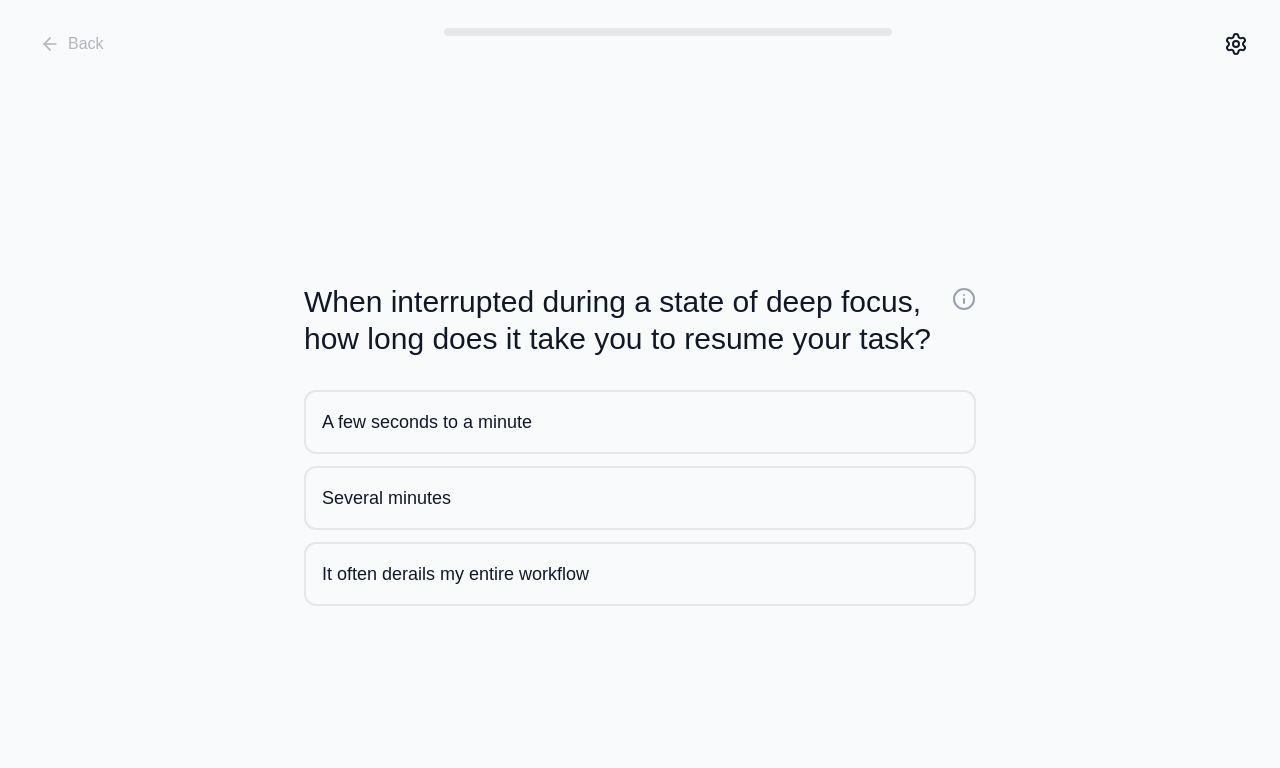
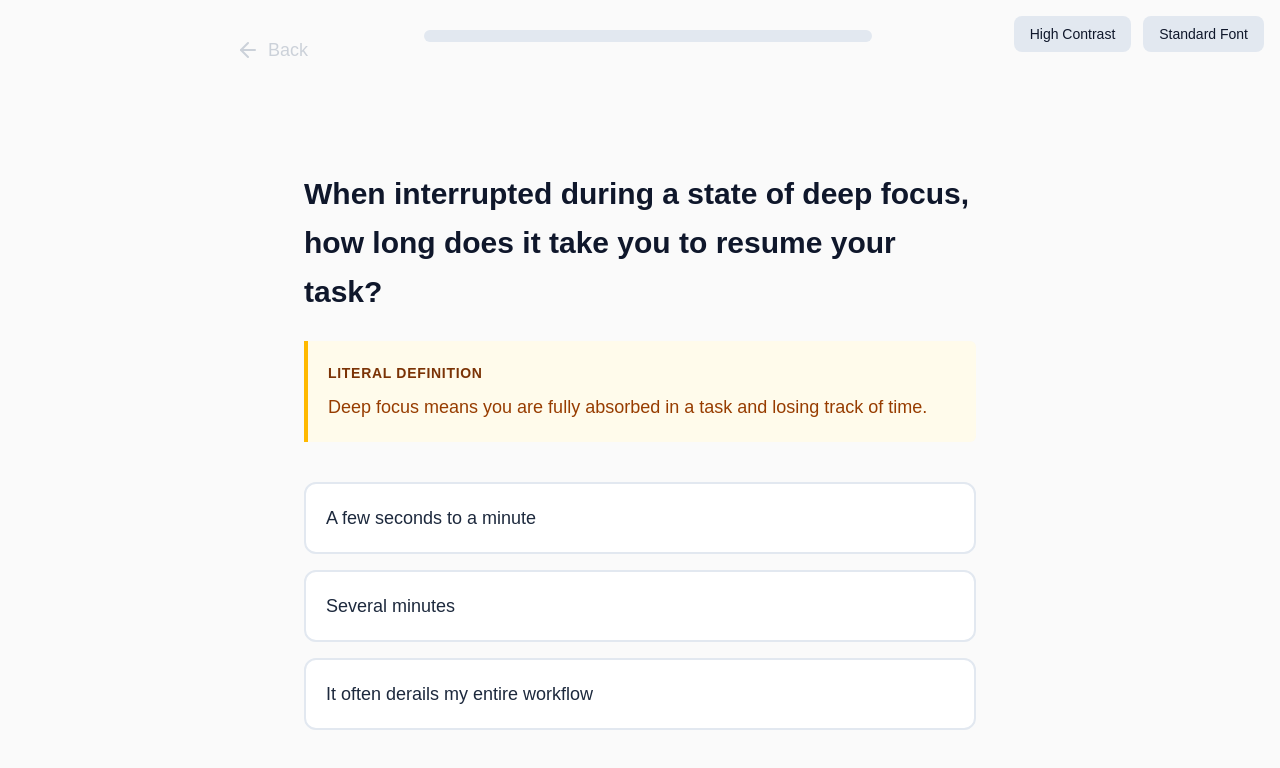
Before and after one commit to curlynesh/jules, a Next.js app in the folder psychometric-engine/: page / in a window 1280 px wide. Shown: the top 768 px of the page. Built offline with nearby package versions, Linux system fonts and the light colour scheme.

Commit message:
feat: enhance UI for neurodivergent accessibility
Co-authored-by: curlynesh <316707793+curlynesh@users.noreply.github.com>

```diff
--- a/psychometric-engine/src/components/assessment/AssessmentRunner.tsx
+++ b/psychometric-engine/src/components/assessment/AssessmentRunner.tsx
@@ -4,11 +4,35 @@ import React, { useState, useEffect } from 'react';
 import { AssessmentSchema } from '../../types/schema';
 import { useAssessmentStore } from '../../store/assessmentStore';
 import { QuestionDisplay } from './QuestionDisplay';
-import { ArrowLeft, Settings, CheckCircle2, CloudLightning, CloudOff } from 'lucide-react';
+import { ArrowLeft, CheckCircle2, CloudLightning, CloudOff } from 'lucide-react';
 
 interface Props {
   schema: AssessmentSchema;
 }
+
+const AccessibilityControls: React.FC<{
+  highContrast: boolean;
+  toggleContrast: () => void;
+  dyslexicFont: boolean;
+  toggleFont: () => void;
+}> = ({ highContrast, toggleContrast, dyslexicFont, toggleFont }) => {
+  return (
+    <div className="fixed top-4 right-4 flex space-x-3 z-50">
+      <button
+        onClick={toggleContrast}
+        className="px-4 py-2 bg-slate-200 hover:bg-slate-300 dark:bg-slate-800 dark:hover:bg-slate-700 text-slate-900 dark:text-slate-100 rounded-lg text-sm font-medium transition-colors focus:outline-none focus:ring-2 focus:ring-blue-500"
+      >
+        {highContrast ? 'Standard Contrast' : 'High Contrast'}
+      </button>
+      <button
+        onClick={toggleFont}
+        className="px-4 py-2 bg-slate-200 hover:bg-slate-300 dark:bg-slate-800 dark:hover:bg-slate-700 text-slate-900 dark:text-slate-100 rounded-lg text-sm font-medium transition-colors focus:outline-none focus:ring-2 focus:ring-blue-500"
+      >
+        {dyslexicFont ? 'Standard Font' : 'Dyslexia Font'}
+      </button>
+    </div>
+  );
+};
 
 export const AssessmentRunner: React.FC<Props> = ({ schema }) => {
   const {
@@ -29,7 +53,6 @@ export const AssessmentRunner: React.FC<Props> = ({ schema }) => {
 
   const [highContrast, setHighContrast] = useState(false);
   const [dyslexicFont, setDyslexicFont] = useState(defaultDyslexicFont);
-  const [showSettings, setShowSettings] = useState(false);
 
   // Initialize store on mount
   useEffect(() => {
@@ -44,11 +67,11 @@ export const AssessmentRunner: React.FC<Props> = ({ schema }) => {
 
   if (isComplete) {
     return (
-      <div className="min-h-screen flex items-center justify-center bg-gray-50 dark:bg-gray-900 p-6">
-        <div className="max-w-md w-full bg-white dark:bg-gray-800 rounded-2xl shadow-xl p-8 text-center space-y-6">
+      <div className="min-h-screen flex items-center justify-center bg-[#FAFAFA] dark:bg-slate-900 p-6">
+        <div className="max-w-md w-full bg-white dark:bg-slate-800 rounded-2xl shadow-xl p-8 text-center space-y-6">
           <CheckCircle2 className="w-20 h-20 text-green-500 mx-auto" />
-          <h2 className="text-3xl font-bold text-gray-900 dark:text-white">Assessment Complete</h2>
-          <p className="text-lg text-gray-600 dark:text-gray-300">
+          <h2 className="text-3xl font-bold text-slate-900 dark:text-white">Assessment Complete</h2>
+          <p className="text-lg text-slate-700 dark:text-slate-300">
             Thank you for completing the {schema.title}. Your answers have been securely saved.
           </p>
           <div className="pt-4">
@@ -57,7 +80,7 @@ export const AssessmentRunner: React.FC<Props> = ({ schema }) => {
                 clearState();
                 initializeSession(schema);
               }}
-              className="text-blue-600 hover:text-blue-700 font-medium underline"
+              className="px-6 py-3 bg-slate-100 hover:bg-slate-200 dark:bg-slate-700 dark:hover:bg-slate-600 text-slate-900 dark:text-slate-100 rounded-xl font-medium transition-colors"
             >
               Start Over
             </button>
@@ -72,28 +95,35 @@ export const AssessmentRunner: React.FC<Props> = ({ schema }) => {
 
   return (
     <div className={`min-h-screen flex flex-col transition-colors duration-300 ${
-      highContrast ? 'bg-black text-white' : 'bg-gray-50 dark:bg-gray-900 text-gray-900 dark:text-white'
+      highContrast ? 'bg-black text-white' : 'bg-[#FAFAFA] dark:bg-slate-900 text-slate-900 dark:text-slate-100'
     } ${dyslexicFont ? 'font-dyslexic' : 'font-sans'}`}>
 
+      <AccessibilityControls
+        highContrast={highContrast}
+        toggleContrast={() => setHighContrast(!highContrast)}
+        dyslexicFont={dyslexicFont}
+        toggleFont={() => setDyslexicFont(!dyslexicFont)}
+      />
+
       {/* Header / Navigation */}
-      <header className="w-full p-4 md:p-6 flex justify-between items-center z-10">
+      <header className="w-full p-6 pt-20 md:pt-6 flex justify-between items-center z-10 max-w-4xl mx-auto">
         <button
           onClick={goBack}
           disabled={!canGoBack}
-          className={`flex items-center gap-2 px-4 py-2 rounded-lg transition-colors ${
+          className={`flex items-center gap-2 px-5 py-3 rounded-xl transition-colors font-medium text-lg focus:outline-none focus:ring-4 focus:ring-blue-300 ${
             canGoBack
-              ? 'hover:bg-gray-200 dark:hover:bg-gray-800 cursor-pointer'
-              : 'opacity-30 cursor-not-allowed'
+              ? 'hover:bg-slate-200 dark:hover:bg-slate-800 text-slate-800 dark:text-slate-200 cursor-pointer'
+              : 'opacity-30 cursor-not-allowed text-slate-500'
           }`}
           aria-label="Go back to previous question"
         >
-          <ArrowLeft size={20} />
-          <span className="font-medium hidden sm:inline">Back</span>
+          <ArrowLeft size={24} />
+          <span className="hidden sm:inline">Back</span>
         </button>
 
         {/* Progress Bar Container */}
-        <div className="flex-1 max-w-md mx-8 hidden sm:block">
-           <div className="h-2 w-full bg-gray-200 dark:bg-gray-700 rounded-full overflow-hidden">
+        <div className="flex-1 max-w-md mx-8">
+           <div className="h-3 w-full bg-slate-200 dark:bg-slate-700 rounded-full overflow-hidden">
              <div
                className="h-full bg-blue-600 transition-all duration-500 ease-out"
                style={{ width: `${progress}%` }}
@@ -101,59 +131,26 @@ export const AssessmentRunner: React.FC<Props> = ({ schema }) => {
                aria-valuenow={progress}
                aria-valuemin={0}
                aria-valuemax={100}
+               aria-label="Assessment Progress"
              />
            </div>
 
            {/* Sync Status Indicator */}
-           <div className="flex justify-center mt-2 h-4">
+           <div className="flex justify-center mt-3 h-4">
              {syncError ? (
-               <span className="text-xs text-orange-500 flex items-center gap-1 font-medium">
-                  <CloudOff size={12} /> {syncError}
+               <span className="text-sm text-amber-600 dark:text-amber-400 flex items-center gap-1 font-medium">
+                  <CloudOff size={16} /> {syncError}
                </span>
              ) : isSyncing ? (
-               <span className="text-xs text-gray-400 flex items-center gap-1">
-                  <CloudLightning size={12} className="animate-pulse text-blue-400" /> Saving...
+               <span className="text-sm text-slate-500 dark:text-slate-400 flex items-center gap-1 font-medium">
+                  <CloudLightning size={16} className="animate-pulse text-blue-500" /> Saving securely...
                </span>
              ) : null}
            </div>
         </div>
 
-        <div className="relative">
-          <button
-            onClick={() => setShowSettings(!showSettings)}
-            className="p-2 rounded-lg hover:bg-gray-200 dark:hover:bg-gray-800 transition-colors"
-            aria-label="Accessibility settings"
-          >
-            <Settings size={24} />
-          </button>
-
-          {/* Accessibility Settings Dropdown */}
-          {showSettings && (
-            <div className="absolute right-0 top-full mt-2 w-64 bg-white dark:bg-gray-800 rounded-xl shadow-xl border border-gray-100 dark:border-gray-700 p-4 flex flex-col gap-4 z-50">
-              <h3 className="font-semibold text-lg border-b dark:border-gray-700 pb-2">Accessibility</h3>
-
-              <label className="flex items-center justify-between cursor-pointer">
-                <span className="font-medium">High Contrast</span>
-                <input
-                  type="checkbox"
-                  checked={highContrast}
-                  onChange={(e) => setHighContrast(e.target.checked)}
-                  className="w-5 h-5 accent-blue-600"
-                />
-              </label>
-
-              <label className="flex items-center justify-between cursor-pointer">
-                <span className="font-medium">Dyslexia Font</span>
-                <input
-                  type="checkbox"
-                  checked={dyslexicFont}
-                  onChange={(e) => setDyslexicFont(e.target.checked)}
-                  className="w-5 h-5 accent-blue-600"
-                />
-              </label>
-            </div>
-          )}
-        </div>
+        {/* Empty div for flexbox balancing since Accessibility controls are fixed */}
+        <div className="w-24 hidden sm:block" />
       </header>
 
       {/* Main Content Area */}
@@ -166,14 +163,6 @@ export const AssessmentRunner: React.FC<Props> = ({ schema }) => {
           />
         )}
       </main>
-
-      {/* Mobile Progress Bar */}
-      <div className="sm:hidden w-full h-1 bg-gray-200 dark:bg-gray-700">
-        <div
-           className="h-full bg-blue-600 transition-all duration-500 ease-out"
-           style={{ width: `${progress}%` }}
-        />
-      </div>
     </div>
   );
 };
--- a/psychometric-engine/src/components/assessment/QuestionDisplay.tsx
+++ b/psychometric-engine/src/components/assessment/QuestionDisplay.tsx
@@ -1,7 +1,7 @@
 import React, { useState, useEffect } from 'react';
 import { Node, AnswerType } from '../../types/schema';
 import { motion, AnimatePresence } from 'framer-motion';
-import { Mic, Video, Info } from 'lucide-react';
+import { Mic, Video } from 'lucide-react';
 
 interface Props {
   question: Node;
@@ -9,9 +9,22 @@ interface Props {
   currentAnswer?: AnswerType;
 }
 
+const ClarificationText: React.FC<{ text?: string }> = ({ text }) => {
+  if (!text) return null;
+  return (
+    <div className="mt-6 p-5 bg-amber-50 border-l-4 border-amber-400 rounded-r-md">
+      <span className="font-bold text-amber-900 text-sm uppercase tracking-wider">
+        Literal Definition
+      </span>
+      <p className="mt-2 text-amber-800 leading-relaxed text-lg">
+        {text}
+      </p>
+    </div>
+  );
+};
+
 export const QuestionDisplay: React.FC<Props> = ({ question, onAnswer, currentAnswer }) => {
   const [textValue, setTextValue] = useState(typeof currentAnswer === 'string' ? currentAnswer : '');
-  const [showTooltip, setShowTooltip] = useState(false);
 
   // Keep internal text state synced with external answer state safely
   useEffect(() => {
@@ -34,52 +47,33 @@ export const QuestionDisplay: React.FC<Props> = ({ question, onAnswer, currentAn
     <AnimatePresence mode="wait">
       <motion.div
         key={question.id}
-        initial={{ opacity: 0, x: 20 }}
-        animate={{ opacity: 1, x: 0 }}
-        exit={{ opacity: 0, x: -20 }}
-        transition={{ duration: 0.3 }}
-        className="w-full max-w-2xl mx-auto flex flex-col gap-8"
+        initial={{ opacity: 0, y: 10 }}
+        animate={{ opacity: 1, y: 0 }}
+        exit={{ opacity: 0, y: -10 }}
+        transition={{ duration: 0.2 }}
+        className="w-full max-w-2xl mx-auto flex flex-col gap-10"
       >
         <div className="space-y-4">
-          <div className="flex items-start gap-3">
-             <h2 className="text-2xl md:text-3xl font-medium leading-tight text-gray-900 dark:text-white">
-              {question.text}
-            </h2>
-            {ui_config?.show_clarification_tooltip && (
-              <div className="relative mt-1">
-                <button
-                  onMouseEnter={() => setShowTooltip(true)}
-                  onMouseLeave={() => setShowTooltip(false)}
-                  onClick={() => setShowTooltip(!showTooltip)}
-                  className="text-gray-400 hover:text-blue-500 transition-colors"
-                  aria-label="Clarification info"
-                >
-                  <Info size={24} />
-                </button>
-                {showTooltip && (
-                  <div className="absolute z-10 w-64 p-3 mt-2 text-sm text-white bg-gray-900 dark:bg-gray-700 rounded-lg shadow-lg -left-1/2 md:left-full md:ml-4">
-                    {ui_config.show_clarification_tooltip}
-                  </div>
-                )}
-              </div>
-            )}
-          </div>
+          <h2 className="text-2xl md:text-3xl font-semibold leading-relaxed text-slate-900 dark:text-slate-100">
+            {question.text}
+          </h2>
+          <ClarificationText text={ui_config?.show_clarification_tooltip} />
         </div>
 
         <div className="flex flex-col gap-4">
           {(question.type === 'likert' || question.type === 'single_choice') && question.options && (
-            <div className="flex flex-col gap-3">
+            <div className="flex flex-col gap-4">
               {question.options.map((opt) => (
                 <button
                   key={opt.id}
                   onClick={() => onAnswer(opt.value)}
-                  className={`p-4 text-left rounded-xl border-2 transition-all ${
+                  className={`w-full text-left p-5 border-2 rounded-xl transition-colors focus:outline-none focus:ring-4 focus:ring-blue-300 text-lg ${
                     currentAnswer === opt.value
-                      ? 'border-blue-500 bg-blue-50 dark:bg-blue-900/30'
-                      : 'border-gray-200 hover:border-blue-300 hover:bg-gray-50 dark:border-gray-700 dark:hover:border-blue-700 dark:hover:bg-gray-800'
+                      ? 'border-blue-600 bg-blue-50 text-blue-900 dark:bg-blue-900/30 dark:text-blue-100'
+                      : 'border-slate-200 text-slate-800 bg-white hover:border-blue-600 hover:bg-blue-50 dark:border-slate-700 dark:bg-slate-800 dark:text-slate-200 dark:hover:border-blue-500 dark:hover:bg-slate-700'
                   }`}
                 >
-                  <span className="text-lg font-medium">{opt.label}</span>
+                  {opt.label}
                 </button>
               ))}
             </div>
@@ -91,45 +85,44 @@ export const QuestionDisplay: React.FC<Props> = ({ question, onAnswer, currentAn
                 <button
                   key={opt.id}
                   onClick={() => onAnswer(opt.value)}
-                  className={`p-6 text-center rounded-xl border-2 transition-all ${
+                  className={`w-full text-center p-6 border-2 rounded-xl transition-colors focus:outline-none focus:ring-4 focus:ring-blue-300 text-xl font-medium ${
                     currentAnswer === opt.value
-                      ? 'border-blue-500 bg-blue-50 dark:bg-blue-900/30'
-                      : 'border-gray-200 hover:border-blue-300 hover:bg-gray-50 dark:border-gray-700 dark:hover:border-blue-700 dark:hover:bg-gray-800'
+                      ? 'border-blue-600 bg-blue-50 text-blue-900 dark:bg-blue-900/30 dark:text-blue-100'
+                      : 'border-slate-200 text-slate-800 bg-white hover:border-blue-600 hover:bg-blue-50 dark:border-slate-700 dark:bg-slate-800 dark:text-slate-200 dark:hover:border-blue-500 dark:hover:bg-slate-700'
                   }`}
                 >
-                  <span className="text-xl font-medium">{opt.label}</span>
+                  {opt.label}
                 </button>
               ))}
             </div>
           )}
 
           {question.type === 'open_text' && (
-            <div className="flex flex-col gap-4">
+            <div className="flex flex-col gap-6">
               <textarea
                 value={textValue}
                 onChange={(e) => setTextValue(e.target.value)}
                 maxLength={ui_config?.max_length}
                 rows={5}
-                className="w-full p-4 text-lg rounded-xl border-2 border-gray-200 dark:border-gray-700 bg-white dark:bg-gray-800 focus:border-blue-500 focus:ring-0 resize-none"
+                className="w-full p-5 text-lg rounded-xl border-2 border-slate-300 dark:border-slate-600 bg-white dark:bg-slate-800 text-slate-900 dark:text-slate-100 focus:border-blue-600 focus:ring-4 focus:ring-blue-200 resize-none leading-relaxed"
                 placeholder="Type your answer here..."
               />
-              <div className="flex justify-between items-center">
-                {ui_config?.allow_audio_response && (
-                  <div className="flex gap-2">
-                    <button className="p-3 text-gray-500 hover:bg-gray-100 dark:hover:bg-gray-800 rounded-full transition-colors" title="Record Audio">
-                      <Mic size={24} />
-                    </button>
-                    <button className="p-3 text-gray-500 hover:bg-gray-100 dark:hover:bg-gray-800 rounded-full transition-colors" title="Record Video">
-                      <Video size={24} />
-                    </button>
+              <div className="flex flex-col sm:flex-row justify-between items-start sm:items-center gap-4">
+                {ui_config?.allow_audio_response ? (
+                  <div className="flex items-center space-x-4 w-full sm:w-auto">
+                     <span className="text-slate-500 font-bold uppercase text-sm tracking-wider hidden sm:inline-block">OR</span>
+                     <button className="flex-1 sm:flex-none flex items-center justify-center gap-2 px-6 py-3 bg-slate-100 dark:bg-slate-700 text-slate-800 dark:text-slate-200 rounded-xl hover:bg-slate-200 dark:hover:bg-slate-600 transition-colors font-medium text-lg focus:outline-none focus:ring-4 focus:ring-slate-300">
+                        <Mic size={24} /> Record Audio
+                     </button>
                   </div>
-                )}
+                ) : <div />}
+
                 <button
                   onClick={handleTextSubmit}
                   disabled={!textValue.trim()}
-                  className="px-6 py-3 bg-blue-600 hover:bg-blue-700 disabled:opacity-50 disabled:cursor-not-allowed text-white rounded-xl font-medium transition-colors ml-auto"
+                  className="w-full sm:w-auto px-8 py-4 bg-blue-600 hover:bg-blue-700 disabled:opacity-50 disabled:cursor-not-allowed text-white rounded-xl font-medium text-lg transition-colors focus:outline-none focus:ring-4 focus:ring-blue-300"
                 >
-                  Continue
+                  Save and Continue
                 </button>
               </div>
             </div>
```
